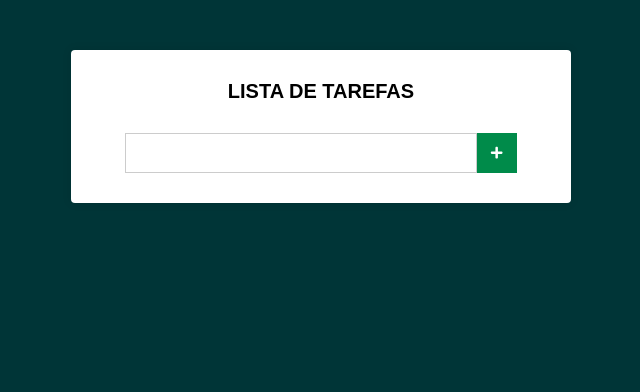
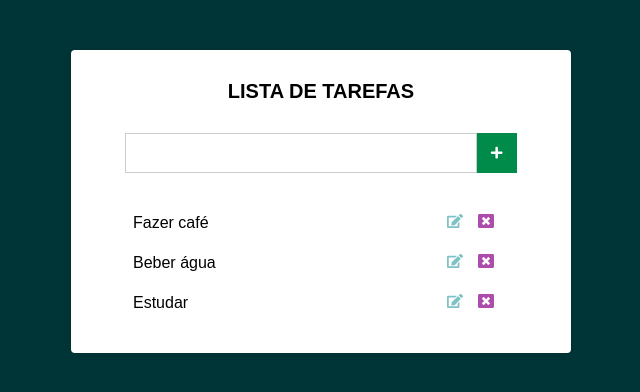
Before and after one commit to jezzipan/teste-ratox, a React (Create React App) app in the folder react-project/: page / in a window 1280 px wide. Shown: the top 392 px of the page, without its empty margins (319-959 px from the left). Built offline with nearby package versions, Linux system fonts and the light colour scheme.

Commit message:
Fixed: Tarefa components

```diff
--- a/react-project/src/Components/Main.js
+++ b/react-project/src/Components/Main.js
@@ -1,40 +1,50 @@
-import React, { Component } from 'react';
-
+import React, { Component } from "react";
 
 // Form
-import {FaPlus} from 'react-icons/fa';
-import './Main.css';
+import { FaPlus } from "react-icons/fa";
 
+// Tarefas
+import { FaEdit, FaWindowClose } from "react-icons/fa";
+
+import "./Main.css";
 
 export default class Main extends Component {
   state = {
     novaTarefa: "",
+    tarefas: ["Fazer café", "Beber água", "Estudar"]
   };
 
-  handleChange = (e) => {
+  handleChange = e => {
     this.setState({
-      novaTarefa: e.target.value,
-    })
-
-  }
-
+      novaTarefa: e.target.value
+    });
+  };
 
   render() {
-    const { novaTarefa } = this.state;
+    const { novaTarefa, tarefas } = this.state;
 
-    return(
+    return (
       <div className="main">
         <h1>Lista de tarefas</h1>
 
         <form action="#" className="form">
-           <input
-           onChange={this.handleChange}
-           type="text"
-           value={ novaTarefa } />
+          <input onChange={this.handleChange} type="text" value={novaTarefa} />
           <button type="submit">
             <FaPlus />
           </button>
         </form>
+
+        <ul className="tarefas">
+          {tarefas.map(tarefa => (
+            <li key={tarefa}>
+              {tarefa}
+            <div>
+              <FaEdit className="edit" />
+              <FaWindowClose className="delete" />
+            </div>
+            </li>
+          ))}
+        </ul>
       </div>
     );
   }
```
Lines whose indentation alone changed are shown as unchanged.
